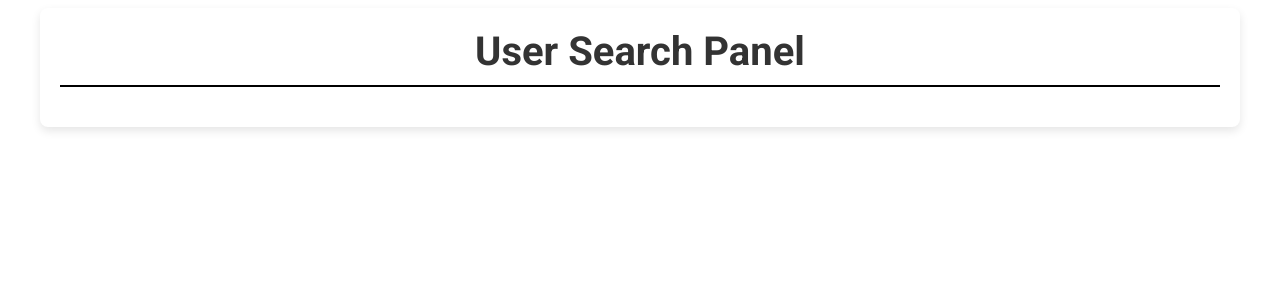
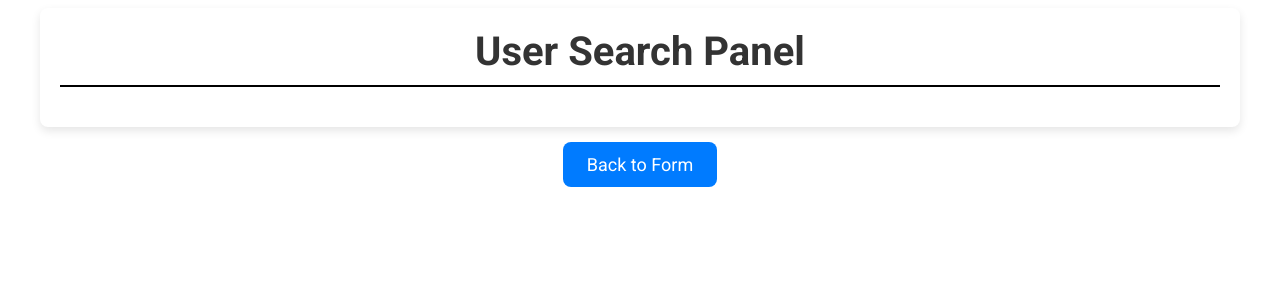
Before and after one commit to iGOT-MissionKarmayogi/C4GT-Communications-Console, an Angular app: page /records in a window 1280 px wide. Shown: the top 300 px of the page. Built offline with nearby package versions, Linux system fonts and the light colour scheme.

Commit message:
fix: progres filter

```diff
--- a/src/app/response-page/response-page.component.css
+++ b/src/app/response-page/response-page.component.css
@@ -46,3 +46,21 @@ tr:nth-child(even) {
 .error p {
   margin: 0;
 }
+
+.back-button {
+  display: block;
+  margin: 15px auto;
+  padding: 12px 24px;
+  background-color: #007bff;
+  color: white;
+  font-size: 18px;
+  border: none;
+  border-radius: 8px;
+  cursor: pointer;
+  text-align: center;
+  font-family: "Roboto", sans-serif;
+}
+
+.back-button:hover {
+  background-color: #0056b3;
+}
--- a/src/app/response-page/response-page.component.html
+++ b/src/app/response-page/response-page.component.html
@@ -1,3 +1,5 @@
+<button class="back-button" (click)="goBack()">Back to Form</button>
+
 <div *ngIf="responseData">
   <h3 class="records">Records Found: {{ responseData.result.count }}</h3>
   <table>
--- a/src/app/response-page/response-page.component.ts
+++ b/src/app/response-page/response-page.component.ts
@@ -1,6 +1,7 @@
 import { Component, OnInit } from '@angular/core';
 import { UserService } from '../services/user-service.service';
 import { CommonModule } from '@angular/common';
+import { Router } from '@angular/router';
 
 @Component({
   selector: 'app-response-page',
@@ -13,7 +14,7 @@ export class ResponsePageComponent implements OnInit {
   responseData: any;
   errorMessage: any;
 
-  constructor(private userService: UserService) {}
+  constructor(private userService: UserService, private router: Router) {}
 
   ngOnInit() {
     this.responseData = this.userService.getResponseData();
@@ -23,4 +24,8 @@ export class ResponsePageComponent implements OnInit {
   getObjectKeys(obj: any): string[] {
     return Object.keys(obj);
   }
+
+  goBack(): void {
+    this.router.navigate(['/'], {});
+  }
 }
--- a/src/app/services/user-service.service.ts
+++ b/src/app/services/user-service.service.ts
@@ -10,6 +10,7 @@ export class UserService {
   private apiUrl: string = environment.apiUrl;
   private responseData: any;
   private errorMessageSubject: any;
+  private formData: any;
 
   constructor(private http: HttpClient) {}
 
@@ -32,4 +33,14 @@ export class UserService {
   getResponseData() {
     return this.responseData;
   }
+
+  saveFormData(data: any): void {
+    this.formData = data;
+    console.log('Form data saved:', this.formData);
+  }
+
+  getSavedFormData(): any {
+    return this.formData;
+    console.log('Form data retrieved:', this.formData);
+  }
 }
--- a/src/app/user-filter/user-filter.component.ts
+++ b/src/app/user-filter/user-filter.component.ts
@@ -71,6 +71,12 @@ export class UserFilterComponent {
       { validators: dateRangeValidator() }
     );
 
+    const savedFormData = this.userService.getSavedFormData();
+    if (savedFormData) {
+      console.log('Patching form with saved data:', savedFormData);
+      this.userFilterForm.patchValue(savedFormData);
+    }
+
     this.onProgressTypeChange('single');
     this.onDateTypeChange('single');
   }
@@ -137,6 +143,7 @@ export class UserFilterComponent {
     }
 
     if (this.userFilterForm) {
+      this.userService.saveFormData(this.userFilterForm.value);
       const filters: { [key: string]: any } = Object.keys(
         this.userFilterForm.value
       )
@@ -166,9 +173,32 @@ export class UserFilterComponent {
               }
             }
           } else if (
-            key !== 'progress' &&
-            key !== 'progressRangeStart' &&
-            key !== 'progressRangeEnd' &&
+            key === 'progress' ||
+            key === 'progressRangeStart' ||
+            key === 'progressRangeEnd'
+          ) {
+            if (key === 'progress') {
+              obj[key] = this.userFilterForm.value[key];
+            } else if (
+              key === 'progressRangeStart' ||
+              key === 'progressRangeEnd'
+            ) {
+              const progressRangeStart =
+                this.userFilterForm.value['progressRangeStart'];
+              const progressRangeEnd =
+                this.userFilterForm.value['progressRangeEnd'];
+
+              if (
+                progressRangeStart !== undefined &&
+                progressRangeEnd !== undefined
+              ) {
+                obj['progress'] = {
+                  min: progressRangeStart,
+                  max: progressRangeEnd,
+                };
+              }
+            }
+          } else if (
             key !== 'batchEnrollmentDateStart' &&
             key !== 'batchEnrollmentDateEnd' &&
             key != 'progressType' &&
```
